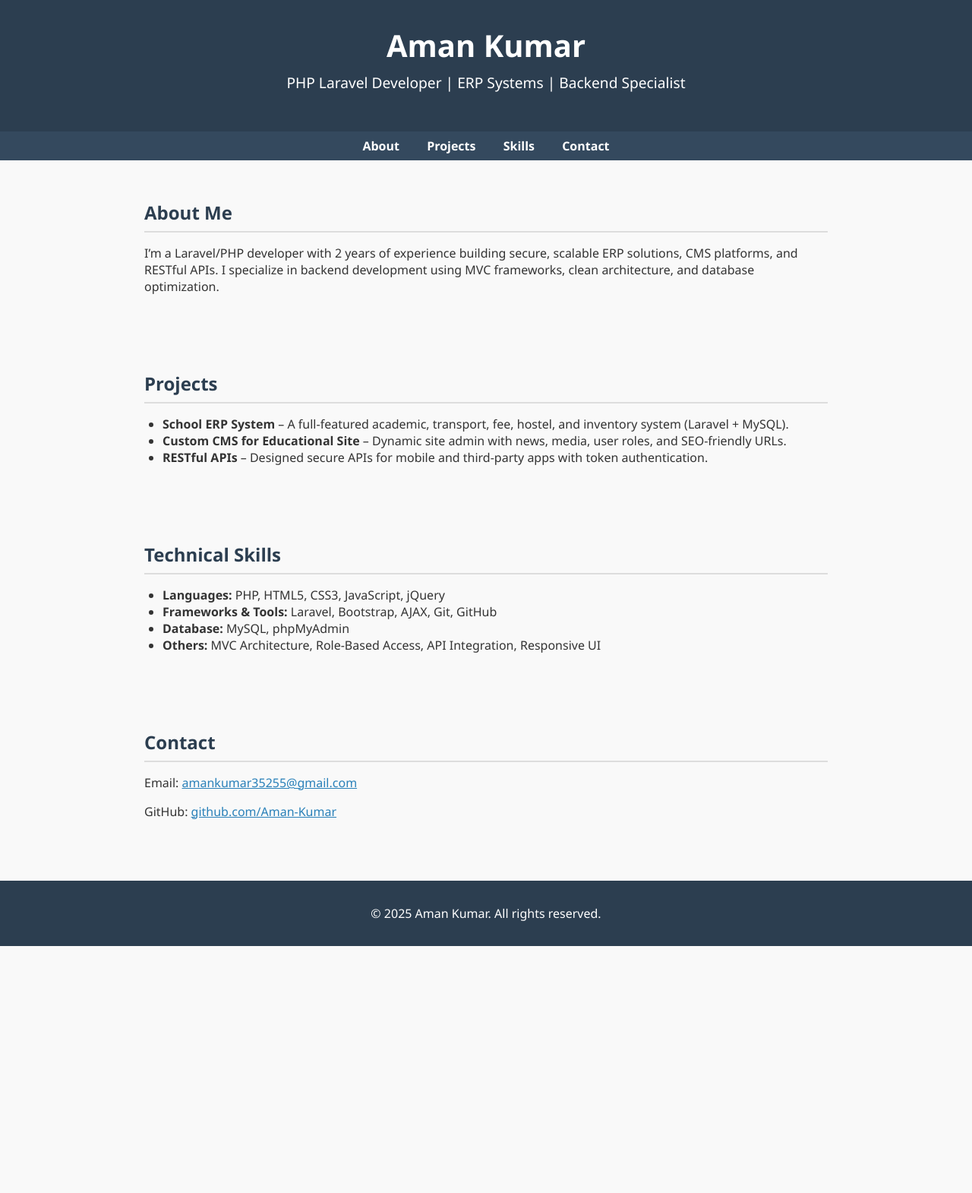
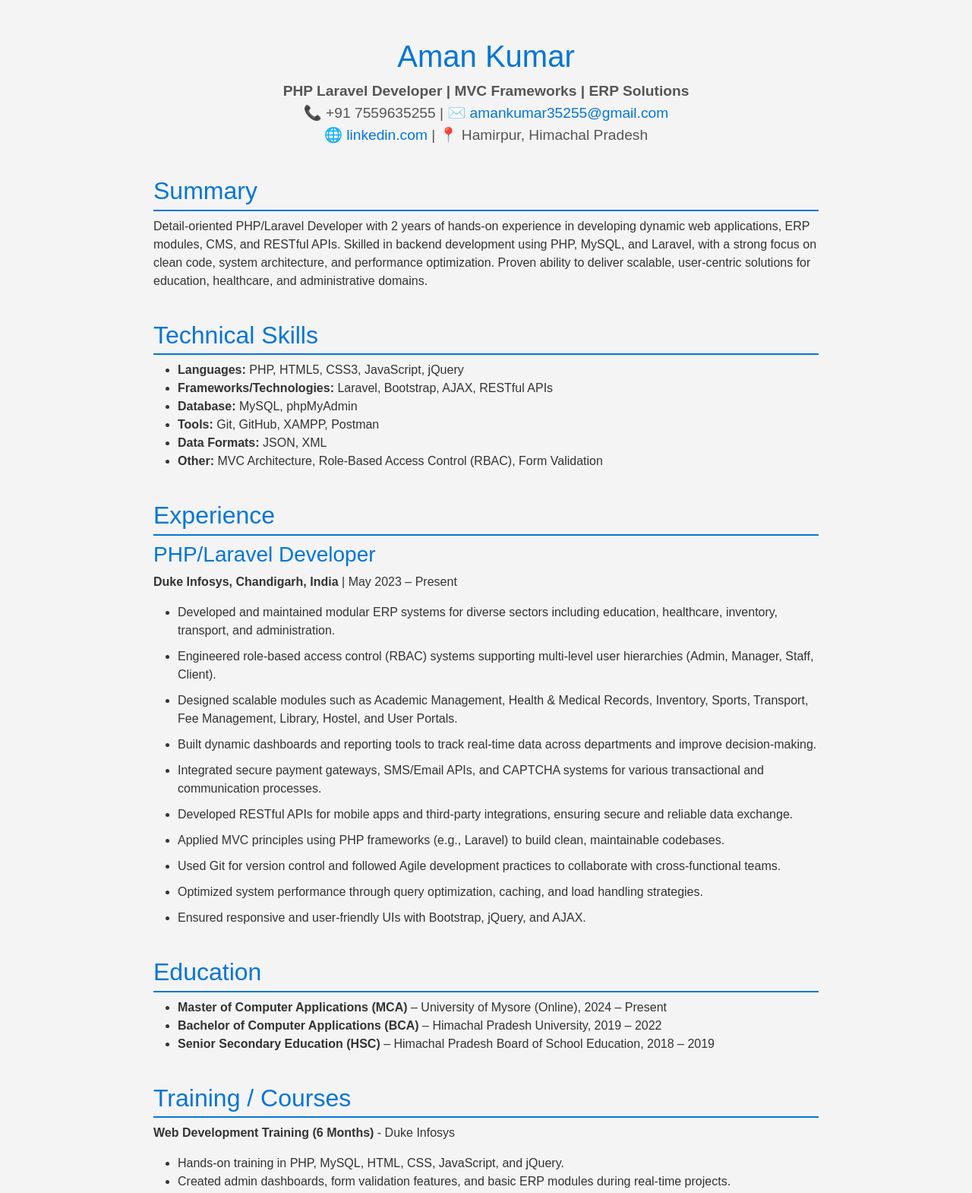
Before and after one commit to THAKUR00aman/Aman-Kumar.github.io, a plain HTML site: page index.html in a window 1280 px wide. Shown: the whole page at 76% size. Before the commit the page ends 1245 px from the top, so only its background shows below. Drawn offline with nearby package versions, Linux system fonts and the light colour scheme.

Commit message:
Update index.html

```diff
--- a/index.html
+++ b/index.html
@@ -1,120 +1,116 @@
 <!DOCTYPE html>
 <html lang="en">
 <head>
-  <meta charset="UTF-8" />
-  <meta name="viewport" content="width=device-width, initial-scale=1.0"/>
-  <title>Aman Kumar | PHP Laravel Developer</title>
+  <meta charset="UTF-8">
+  <meta name="viewport" content="width=device-width, initial-scale=1.0">
+  <meta http-equiv="X-UA-Compatible" content="ie=edge">
+  <title>Aman Kumar - PHP Laravel Developer</title>
+  <link rel="stylesheet" href="https://cdnjs.cloudflare.com/ajax/libs/bootstrap/5.1.3/css/bootstrap.min.css">
   <style>
     body {
-      font-family: 'Segoe UI', sans-serif;
-      margin: 0;
-      padding: 0;
-      scroll-behavior: smooth;
-      background: #f9f9f9;
+      font-family: Arial, sans-serif;
+      background-color: #f4f4f4;
       color: #333;
     }
-    header {
-      background: #2c3e50;
-      color: white;
-      padding: 2rem 1rem;
-      text-align: center;
+    .container {
+      max-width: 900px;
+      margin-top: 50px;
     }
-    header h1 {
-      margin: 0;
-      font-size: 2.5rem;
+    h1, h2, h3 {
+      color: #0275d8;
     }
-    header p {
-      margin-top: 0.5rem;
+    .section-title {
+      margin-top: 40px;
+      border-bottom: 2px solid #0275d8;
+      padding-bottom: 5px;
+    }
+    .list-item {
+      margin-bottom: 10px;
+    }
+    .contact-info {
       font-size: 1.2rem;
+      color: #555;
     }
-    nav {
-      background: #34495e;
-      text-align: center;
-      padding: 0.5rem 0;
+    .contact-info a {
+      text-decoration: none;
+      color: #0275d8;
     }
-    nav a {
-      color: white;
-      margin: 0 1rem;
-      text-decoration: none;
-      font-weight: bold;
-    }
-    nav a:hover {
+    .contact-info a:hover {
       text-decoration: underline;
     }
-    section {
-      padding: 2rem;
-      max-width: 900px;
-      margin: auto;
-    }
-    section h2 {
-      border-bottom: 2px solid #ddd;
-      padding-bottom: 0.5rem;
-      margin-bottom: 1rem;
-      color: #2c3e50;
-    }
-    ul {
-      list-style: disc;
-      padding-left: 1.5rem;
-    }
-    footer {
-      background: #2c3e50;
-      color: white;
-      text-align: center;
-      padding: 1rem 0;
-      margin-top: 2rem;
-    }
-    a {
-      color: #2980b9;
+    .summary {
+      margin-bottom: 40px;
     }
   </style>
 </head>
 <body>
 
-  <header>
+<div class="container">
+  <header class="text-center">
     <h1>Aman Kumar</h1>
-    <p>PHP Laravel Developer | ERP Systems | Backend Specialist</p>
+    <p class="contact-info">
+      <strong>PHP Laravel Developer | MVC Frameworks | ERP Solutions</strong><br>
+      📞 +91 7559635255 | ✉️ <a href="mailto:amankumar35255@gmail.com">amankumar35255@gmail.com</a><br>
+      🌐 <a href="https://linkedin.com">linkedin.com</a> | 📍 Hamirpur, Himachal Pradesh
+    </p>
   </header>
 
-  <nav>
-    <a href="#about">About</a>
-    <a href="#projects">Projects</a>
-    <a href="#skills">Skills</a>
-    <a href="#contact">Contact</a>
-  </nav>
-
-  <section id="about">
-    <h2>About Me</h2>
-    <p>I’m a Laravel/PHP developer with 2 years of experience building secure, scalable ERP solutions, CMS platforms, and RESTful APIs. I specialize in backend development using MVC frameworks, clean architecture, and database optimization.</p>
+  <section class="summary">
+    <h2 class="section-title">Summary</h2>
+    <p>Detail-oriented PHP/Laravel Developer with 2 years of hands-on experience in developing dynamic web applications, ERP modules, CMS, and RESTful APIs. Skilled in backend development using PHP, MySQL, and Laravel, with a strong focus on clean code, system architecture, and performance optimization. Proven ability to deliver scalable, user-centric solutions for education, healthcare, and administrative domains.</p>
   </section>
 
-  <section id="projects">
-    <h2>Projects</h2>
+  <section class="skills">
+    <h2 class="section-title">Technical Skills</h2>
     <ul>
-      <li><strong>School ERP System</strong> – A full-featured academic, transport, fee, hostel, and inventory system (Laravel + MySQL).</li>
-      <li><strong>Custom CMS for Educational Site</strong> – Dynamic site admin with news, media, user roles, and SEO-friendly URLs.</li>
-      <li><strong>RESTful APIs</strong> – Designed secure APIs for mobile and third-party apps with token authentication.</li>
+      <li><strong>Languages:</strong> PHP, HTML5, CSS3, JavaScript, jQuery</li>
+      <li><strong>Frameworks/Technologies:</strong> Laravel, Bootstrap, AJAX, RESTful APIs</li>
+      <li><strong>Database:</strong> MySQL, phpMyAdmin</li>
+      <li><strong>Tools:</strong> Git, GitHub, XAMPP, Postman</li>
+      <li><strong>Data Formats:</strong> JSON, XML</li>
+      <li><strong>Other:</strong> MVC Architecture, Role-Based Access Control (RBAC), Form Validation</li>
     </ul>
   </section>
 
-  <section id="skills">
-    <h2>Technical Skills</h2>
+  <section class="experience">
+    <h2 class="section-title">Experience</h2>
+    <h3>PHP/Laravel Developer</h3>
+    <p><strong>Duke Infosys, Chandigarh, India</strong> | May 2023 – Present</p>
     <ul>
-      <li><strong>Languages:</strong> PHP, HTML5, CSS3, JavaScript, jQuery</li>
-      <li><strong>Frameworks & Tools:</strong> Laravel, Bootstrap, AJAX, Git, GitHub</li>
-      <li><strong>Database:</strong> MySQL, phpMyAdmin</li>
-      <li><strong>Others:</strong> MVC Architecture, Role-Based Access, API Integration, Responsive UI</li>
+      <li class="list-item">Developed and maintained modular ERP systems for diverse sectors including education, healthcare, inventory, transport, and administration.</li>
+      <li class="list-item">Engineered role-based access control (RBAC) systems supporting multi-level user hierarchies (Admin, Manager, Staff, Client).</li>
+      <li class="list-item">Designed scalable modules such as Academic Management, Health & Medical Records, Inventory, Sports, Transport, Fee Management, Library, Hostel, and User Portals.</li>
+      <li class="list-item">Built dynamic dashboards and reporting tools to track real-time data across departments and improve decision-making.</li>
+      <li class="list-item">Integrated secure payment gateways, SMS/Email APIs, and CAPTCHA systems for various transactional and communication processes.</li>
+      <li class="list-item">Developed RESTful APIs for mobile apps and third-party integrations, ensuring secure and reliable data exchange.</li>
+      <li class="list-item">Applied MVC principles using PHP frameworks (e.g., Laravel) to build clean, maintainable codebases.</li>
+      <li class="list-item">Used Git for version control and followed Agile development practices to collaborate with cross-functional teams.</li>
+      <li class="list-item">Optimized system performance through query optimization, caching, and load handling strategies.</li>
+      <li class="list-item">Ensured responsive and user-friendly UIs with Bootstrap, jQuery, and AJAX.</li>
     </ul>
   </section>
 
-  <section id="contact">
-    <h2>Contact</h2>
-    <p>Email: <a href="mailto:amankumar35255@gmail.com">amankumar35255@gmail.com</a></p>
-    <p>GitHub: <a href="https://github.com/Aman-Kumar" target="_blank">github.com/Aman-Kumar</a></p>
+  <section class="education">
+    <h2 class="section-title">Education</h2>
+    <ul>
+      <li><strong>Master of Computer Applications (MCA)</strong> – University of Mysore (Online), 2024 – Present</li>
+      <li><strong>Bachelor of Computer Applications (BCA)</strong> – Himachal Pradesh University, 2019 – 2022</li>
+      <li><strong>Senior Secondary Education (HSC)</strong> – Himachal Pradesh Board of School Education, 2018 – 2019</li>
+    </ul>
   </section>
 
-  <footer>
-    <p>© 2025 Aman Kumar. All rights reserved.</p>
-  </footer>
+  <section class="training">
+    <h2 class="section-title">Training / Courses</h2>
+    <p><strong>Web Development Training (6 Months)</strong> - Duke Infosys</p>
+    <ul>
+      <li>Hands-on training in PHP, MySQL, HTML, CSS, JavaScript, and jQuery.</li>
+      <li>Created admin dashboards, form validation features, and basic ERP modules during real-time projects.</li>
+    </ul>
+  </section>
+</div>
+
+<!-- Optional Bootstrap JS and Popper.js for interactive features -->
+<script src="https://cdnjs.cloudflare.com/ajax/libs/bootstrap/5.1.3/js/bootstrap.bundle.min.js"></script>
 
 </body>
 </html>
```
